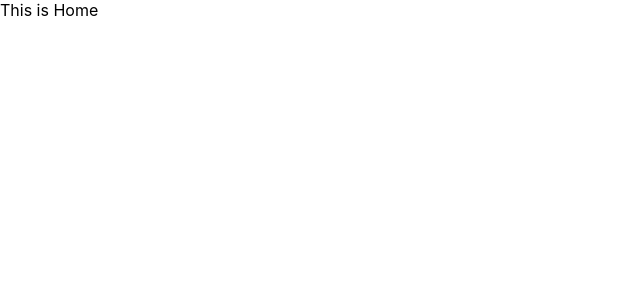
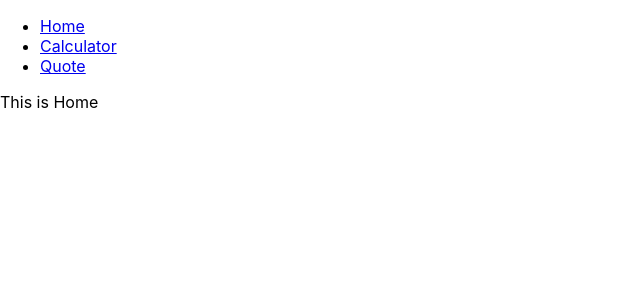
Before and after one commit to SlowKingV/math-magicians2, a React (Create React App) app: page / in a window 1280 px wide. Shown: the top 300 px of the page, without its empty margins (0-640 px from the left). Built offline with nearby package versions, Linux system fonts and the light colour scheme.

Commit message:
Add Navigation to App

```diff
--- a/src/App.js
+++ b/src/App.js
@@ -1,14 +1,20 @@
 import { Route, Routes } from 'react-router-dom';
-import Home from 'home.js';
+
+import Navigation from './components/Navigation';
+import Home from './Home';
 import CalcPage from './CalcPage';
 import QuotePage from './QuotePage';
 
 const App = () => (
-  <Routes>
-    <Route path="/" element={<Home />} />
-    <Route path="/calculator" element={<CalcPage />} />
-    <Route path="/quote" element={<QuotePage />} />
-  </Routes>
+  <>
+    <Navigation />
+
+    <Routes>
+      <Route path="/" element={<Home />} />
+      <Route path="/calculator" element={<CalcPage />} />
+      <Route path="/quote" element={<QuotePage />} />
+    </Routes>
+  </>
 );
 
 export default App;
```
